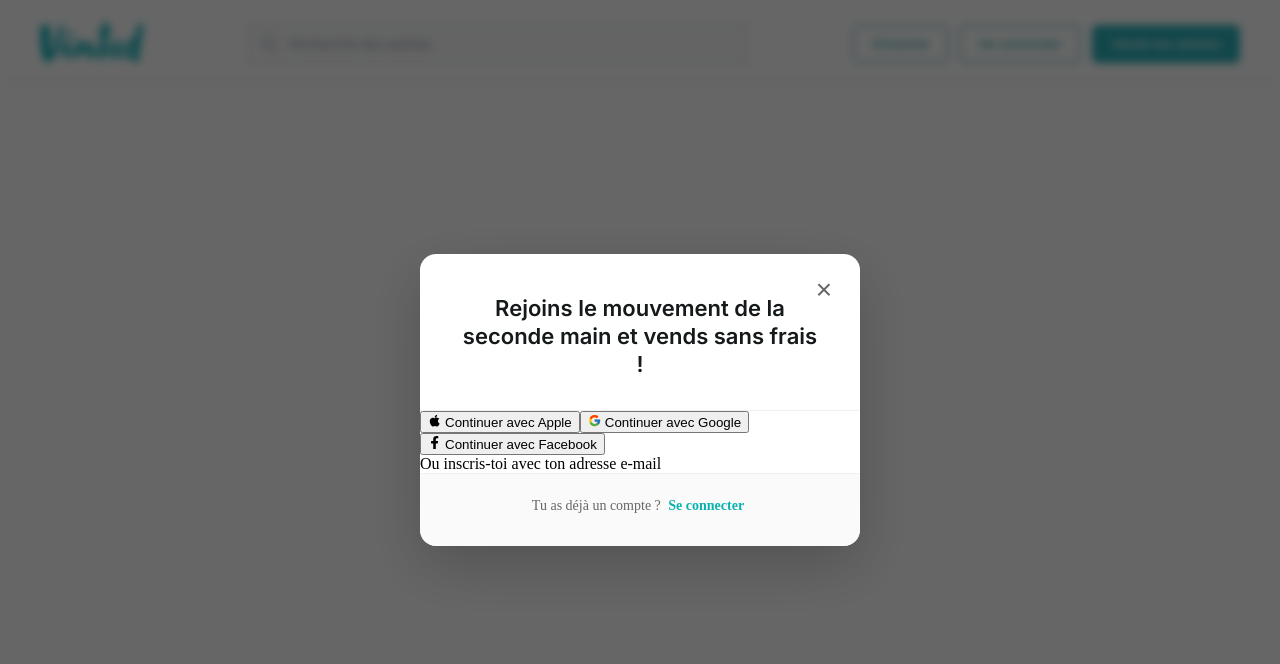
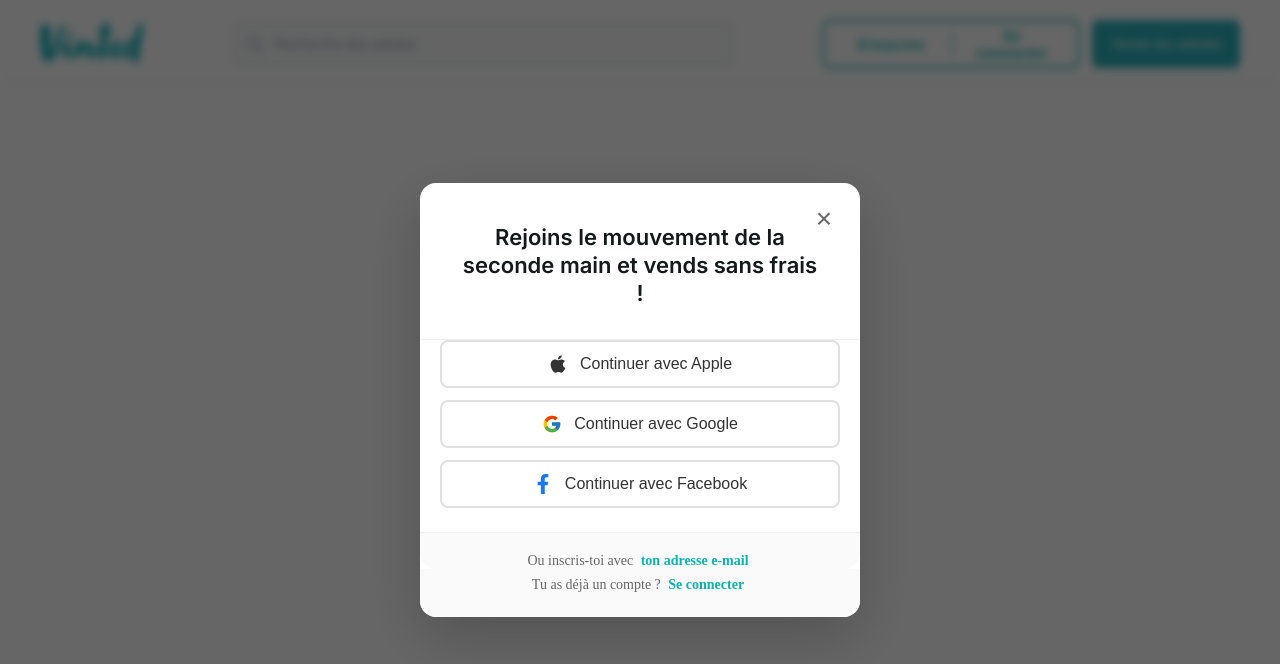
Before and after one commit to nforn22/Vinted-front, a React (Vite) app: page /signup in a window 1280 px wide. Shown: the top 664 px of the page. Built offline with nearby package versions, Linux system fonts and the light colour scheme; no server answers.

Commit message:
update style modal

```diff
--- a/src/components/Header/Header.css
+++ b/src/components/Header/Header.css
@@ -106,3 +106,49 @@ header {
   background: #259ba3;
   border-color: #259ba3;
 }
+
+/* ===== Bouton S'inscrire avec séparation ===== */
+.signup-combined-btn {
+  display: flex;
+  align-items: center;
+  background: white;
+  border: 2px solid #09b3af;
+  border-radius: 8px;
+  height: 48px;
+  font-size: 15px;
+  font-weight: 600;
+  cursor: pointer;
+  transition: all 0.2s ease;
+  overflow: hidden;
+  color: #09b3af;
+}
+
+.signup-combined-btn:hover {
+  background-color: #f8fdfd;
+  transform: translateY(-1px);
+  box-shadow: 0 2px 8px rgba(9, 179, 175, 0.2);
+}
+
+.signup-part {
+  flex: 1;
+  padding: 0 20px;
+  text-align: center;
+}
+
+.login-part {
+  flex: 1;
+  padding: 0 20px;
+  text-align: center;
+  position: relative;
+}
+
+.login-part::before {
+  content: '';
+  position: absolute;
+  left: 0;
+  top: 50%;
+  transform: translateY(-50%);
+  height: 60%;
+  width: 1px;
+  background-color: #09b3af;
+}
--- a/src/components/Header/Header.jsx
+++ b/src/components/Header/Header.jsx
@@ -27,8 +27,10 @@ function Header() {
         </div>
 
         <div className="buttons-container">
-          <button className="btn-outline" onClick={() => setIsSignupOpen(true)}>S'inscrire</button>
-          <button className="btn-outline">Se connecter</button>
+          <button className="signup-combined-btn" onClick={() => setIsSignupOpen(true)}>
+            <span className="signup-part">S'inscrire</span>
+            <span className="login-part">Se connecter</span>
+          </button>
           <button className="btn-primary">Vends tes articles</button>
         </div>
       </div>
--- a/src/components/SignupModal/SignupModal.css
+++ b/src/components/SignupModal/SignupModal.css
@@ -257,19 +257,32 @@
 }
 
 /* ===== Section de changement (connexion) ===== */
-.signup-switch {
-  padding: 24px 40px 32px 40px;
+.signup-or-email {
+  padding: 20px 40px 0 40px;
   text-align: center;
   font-size: 14px;
   color: #666;
   border-top: 1px solid #f0f0f0;
   background-color: #fafafa;
   border-radius: 0 0 16px 16px;
+  margin-bottom: 0;
+}
+
+.signup-switch {
+  padding: 8px 40px 24px 40px;
+  text-align: center;
+  font-size: 14px;
+  color: #666;
+  background-color: #fafafa;
+  border-radius: 0 0 16px 16px;
+  border-top: none;
+  margin-top: 0;
 }
 
 .signup-switch-link {
   color: #09b3af;
   font-weight: 600;
+  cursor: pointer;
   text-decoration: none;
   transition: all 0.2s ease;
   border-radius: 4px;
@@ -357,3 +370,66 @@
 .toggle-eye:hover {
   color: #09b3af;
 }
+
+/* ===== Boutons sociaux ===== */
+.social-buttons {
+  padding: 0 20px;
+  display: flex;
+  flex-direction: column;
+  gap: 12px;
+  margin-bottom: 24px;
+}
+
+.social-btn {
+  display: flex;
+  align-items: center;
+  justify-content: center;
+  gap: 12px;
+  height: 48px;
+  border: 2px solid #e0e0e0;
+  border-radius: 8px;
+  background: white;
+  font-size: 16px;
+  font-weight: 500;
+  cursor: pointer;
+  transition: all 0.2s ease;
+  color: #333;
+}
+
+.social-btn:hover {
+  border-color: #09b3af;
+  transform: translateY(-1px);
+  box-shadow: 0 2px 8px rgba(0, 0, 0, 0.1);
+}
+
+.social-icon {
+  font-size: 20px;
+}
+
+.facebook-icon {
+  color: #1877f2;
+}
+
+/* ===== Section "Ou inscris-toi avec" ===== */
+.signup-email-link {
+  color: #09b3af;
+  font-weight: 600;
+  cursor: pointer;
+  transition: all 0.2s ease;
+  border-radius: 4px;
+  padding: 2px 4px;
+}
+
+.signup-email-link:hover {
+  color: #078a87;
+  background-color: rgba(9, 179, 175, 0.1);
+  text-decoration: underline;
+}
+
+.login-bottom-bar {
+  background-color: #fafafa;
+  border-radius: 0 0 16px 16px;
+  padding: 20px 40px 24px 40px;
+  text-align: center;
+  margin-top: 0;
+}
--- a/src/components/SignupModal/SignupModal.jsx
+++ b/src/components/SignupModal/SignupModal.jsx
@@ -194,9 +194,8 @@ function SignupModal({ onClose }) {
                 {loading ? 'Connexion...' : 'Continuer'}
               </button>
             </form>
-            <div className="login-links">
-              <span className="login-link">Mot de passe oublié ?</span><br />
-              <span className="login-link">Un problème ?</span>
+            <div className="login-bottom-bar">
+              <span className="signup-switch-link" tabIndex={0} role="button">Mot de passe oublié ?</span>
             </div>
           </>
         )}
```
